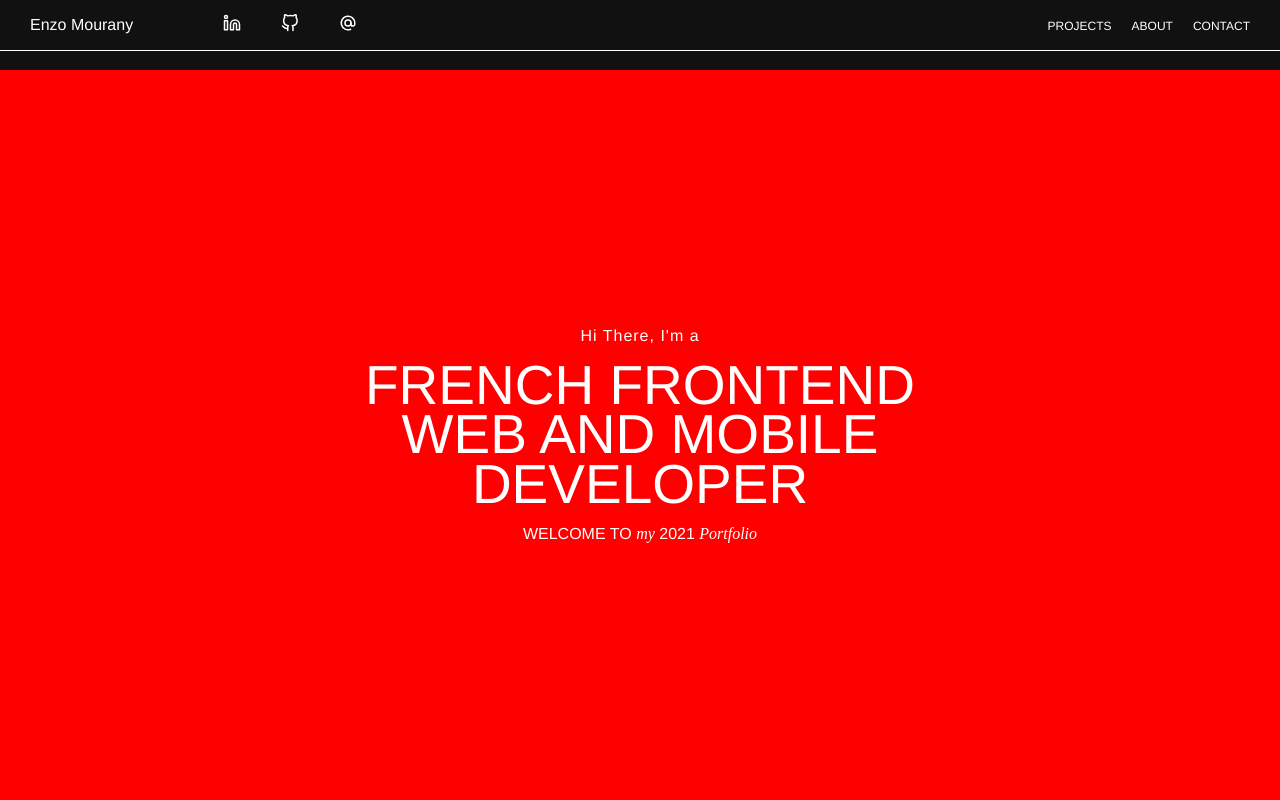
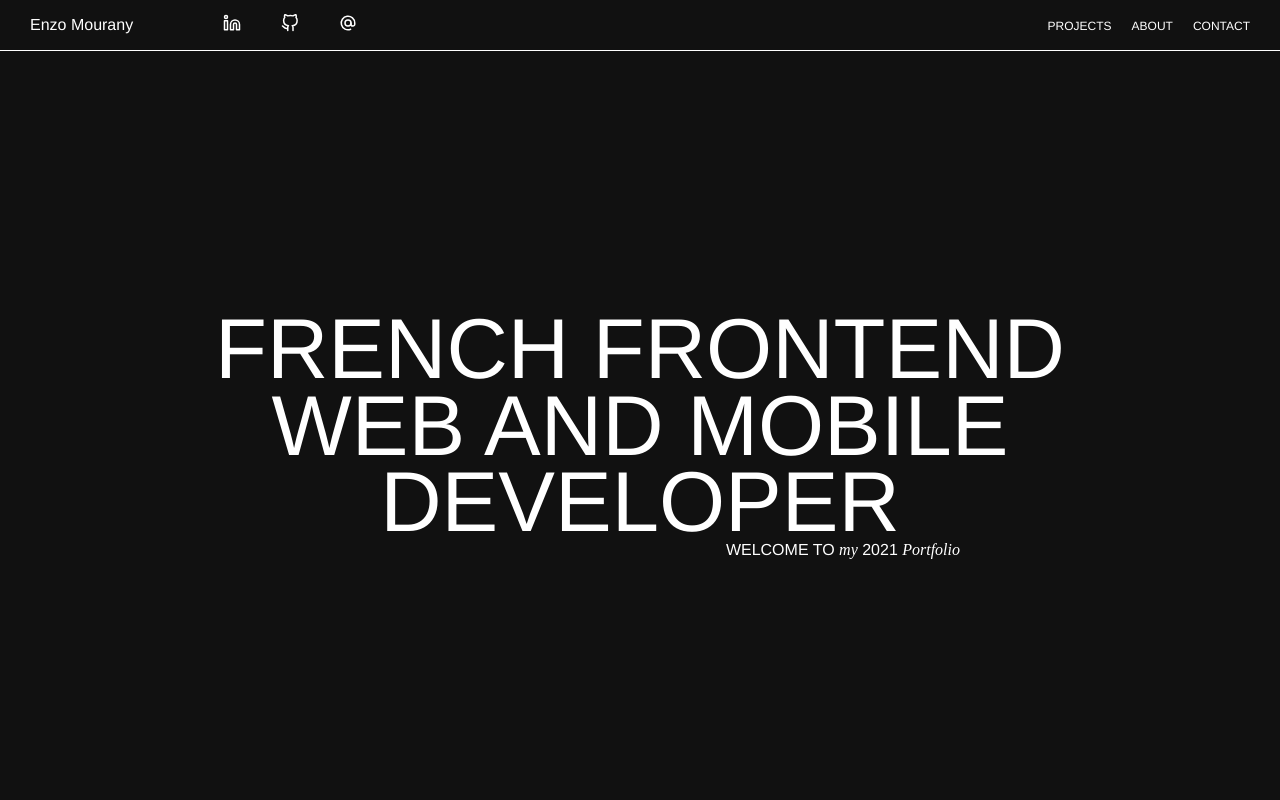
Before and after one commit to enzo-mourany/portfolio, a Next.js app: page / in a window 1280 px wide. Shown: the top 800 px of the page. Built offline with nearby package versions, Linux system fonts and the light colour scheme.

Commit message:
added about-intro and about-description components

```diff
--- /dev/null
+++ b/components/about-intro.jsx
@@ -0,0 +1,5 @@
+import React from 'react';
+
+export default function aboutIntro() {
+    return <div></div>;
+}
--- a/pages/HomePage.jsx
+++ b/pages/HomePage.jsx
@@ -6,9 +6,6 @@ export default function HomePage() {
     return (
         <div className={styles.intro} id='intro'>
             <div className={styles.wrapper}>
-                <div className={styles.presentation}>
-                    <p>Hi There, I'm a</p>
-                </div>
                 <div className={styles.title}>
                     <h3>FRENCH FRONTEND</h3>
                     <h3>WEB AND MOBILE</h3>
--- a/styles/homepage.module.scss
+++ b/styles/homepage.module.scss
@@ -13,25 +13,16 @@
     .wrapper {
         position: relative;
         -webkit-font-smoothing: antialiased;
-        background-color: red;
         display: flex;
         justify-content: center;
         align-items: center;
         flex-direction: column;
         width: 100%;
         height: 100%;
-        .presentation {
-            p {
-                color: #fff;
-                font-size: 16px;
-                letter-spacing: 1px;
-                font-family: PP, helvetica, arial, sans-serif;
-            }
-        }
         .title {
             text-align: center;
             h3 {
-                font-size: 55px;
+                font-size: 85px;
                 font-weight: 400;
                 color: #fff;
                 font-family: PP, helvetica, arial, sans-serif;
@@ -43,9 +34,13 @@
         .welcome {
             display: flex;
             flex-direction: row;
+            justify-content: flex-end;
             gap: 4px;
+            width: 50%;
             p {
                 color: #fff;
+                margin: 0;
+                padding: 0;
                 span {
                     font-family: 'Playfair Display', serif;
                     font-style: italic;
```
Also changed, not shown: components/about-description.jsx (added, +9 -0 lines).
